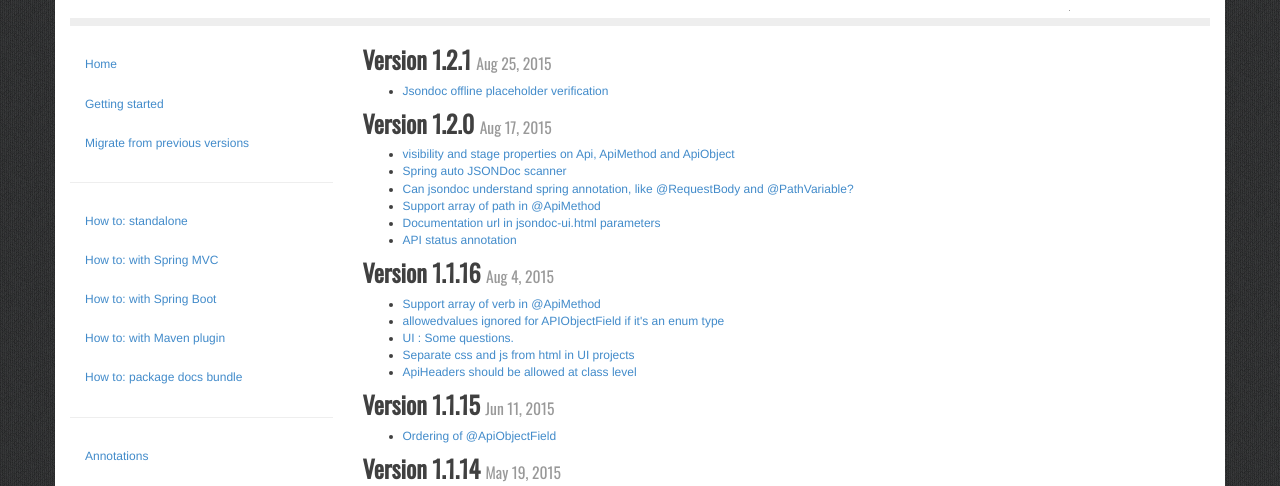
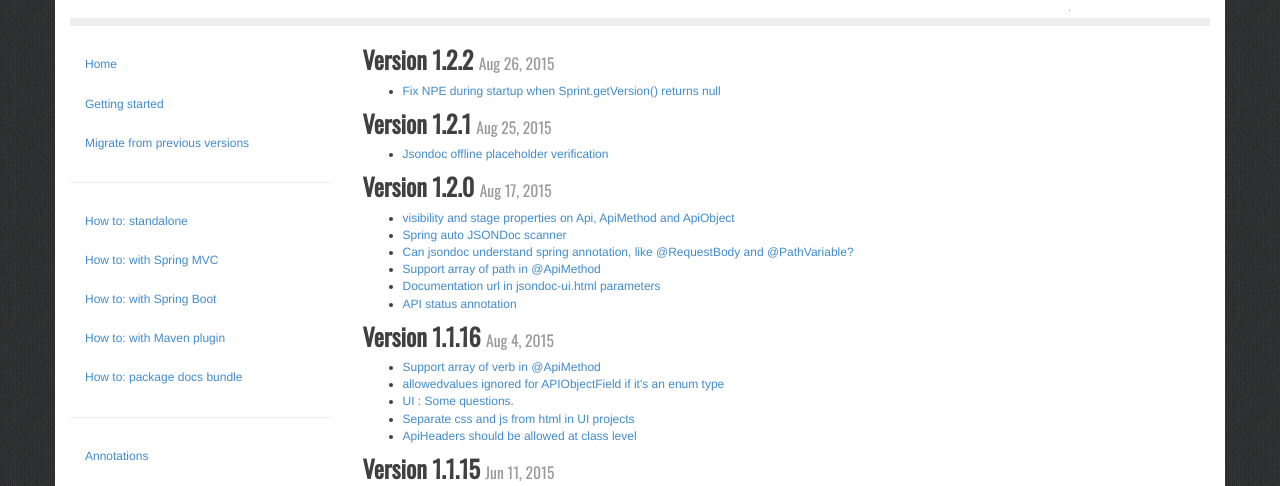
Before and after one commit to fabiomaffioletti/jsondoc, a Jekyll site: the page built from changelog.html, in a window 1280 px wide and 900 px high, cut to the strip 414-900 px from the top of the window. Built offline with Jekyll 4.4.1, drawn with Linux system fonts in a browser that asks for light colours; nearby versions of some CDN libraries; some web fonts are replaced; Markdown is read by kramdown in place of the engine named in the settings; some of the changed text lies outside the part shown; grey boxes are pictures that could not be loaded.

Commit message:
docs for version 1.2.2

```diff
--- a/_config.yml
+++ b/_config.yml
@@ -2,6 +2,6 @@ name: JSONDoc
 baseurl:
 markdown: redcarpet
 highlighter: pygments
-version: 1.2.1
+version: 1.2.2
 demourl: http://jsondoc.eu01.aws.af.cm/jsondoc-ui.html
 downloadurl: distro/jsondoc-bundle-1.0.2.tar.gz
--- a/changelog.html
+++ b/changelog.html
@@ -2,6 +2,11 @@
 layout: default
 title: Changelog
 ---
+
+<h3>Version 1.2.2 <small>Aug 26, 2015</small></h3>
+<ul>
+<li><a target="_blank" href="https://github.com/fabiomaffioletti/jsondoc/pull/139">Fix NPE during startup when Sprint.getVersion() returns null</a></li>
+</ul>
 
 <h3>Version 1.2.1 <small>Aug 25, 2015</small></h3>
 <ul>
```
